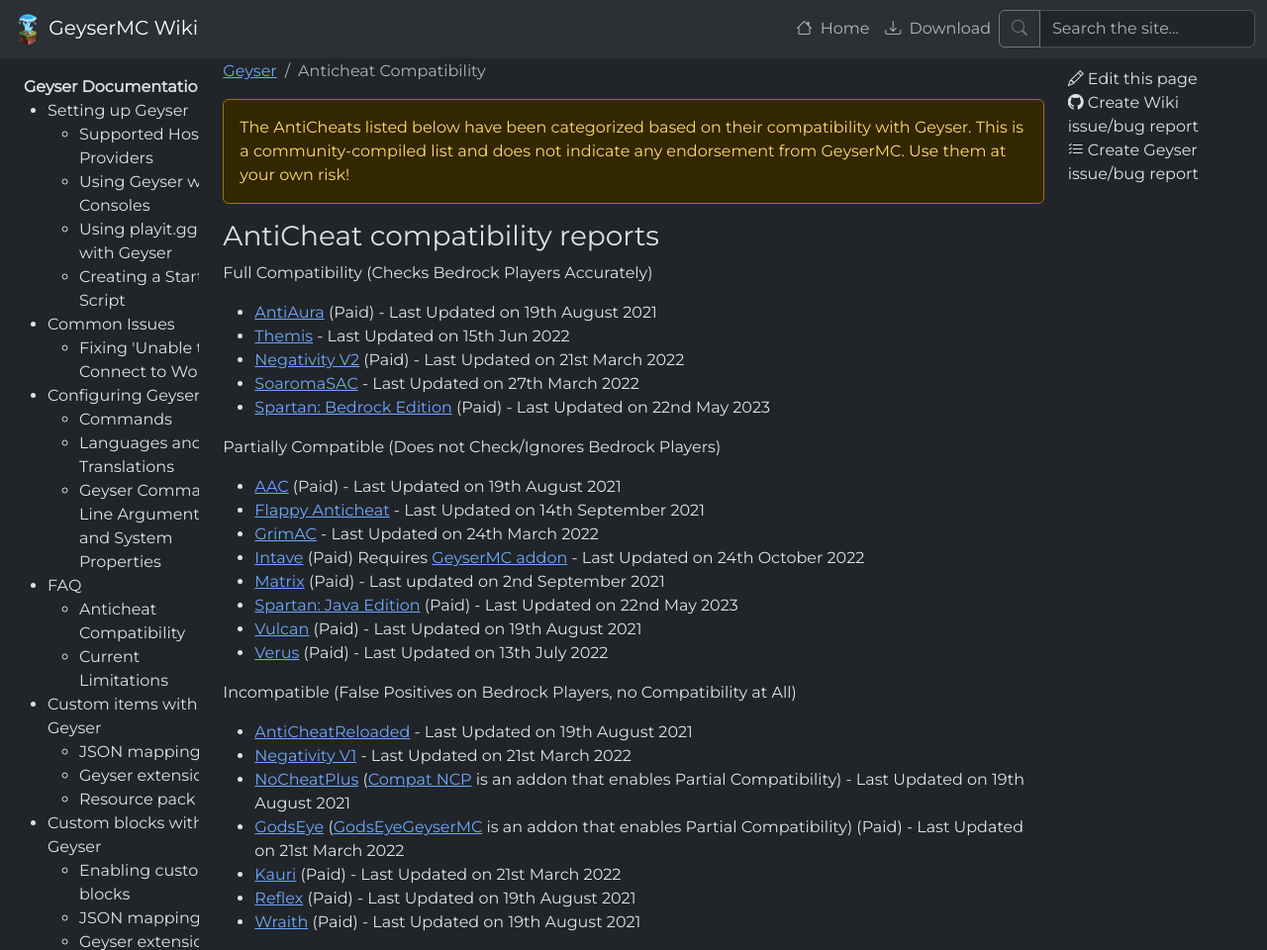
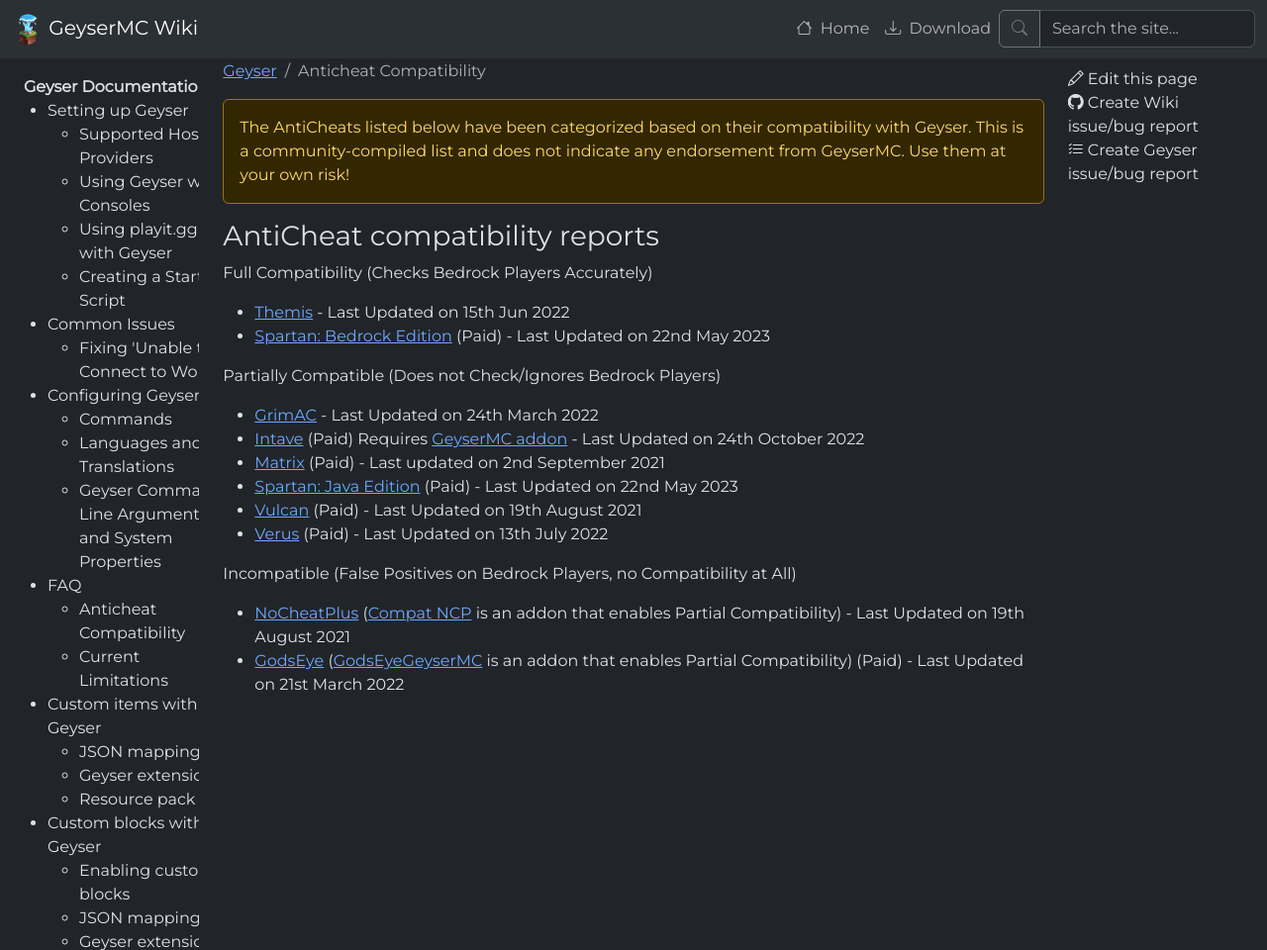
Before and after one commit to GeyserMC/GeyserWiki, a Jekyll site: the page built from _docs/geyser/anticheat-compatibility.md, in a window 1280 px wide and 960 px high. Shown: the whole window at 99% size. Built offline with Jekyll 4.4.1, drawn with Linux system fonts in a browser that asks for light colours.

Commit message:
Removed outdated anticheats

```diff
--- a/_docs/geyser/anticheat-compatibility.md
+++ b/_docs/geyser/anticheat-compatibility.md
@@ -10,16 +10,11 @@
 
 Full Compatibility (Checks Bedrock Players Accurately)
 
-- [AntiAura](https://www.spigotmc.org/resources/1368/){:target="_blank"} (Paid) - Last Updated on 19th August 2021
 - [Themis](https://www.spigotmc.org/resources/90766/){:target="_blank"} - Last Updated on 15th Jun 2022
-- [Negativity V2](https://www.spigotmc.org/resources/86874/){:target="_blank"} (Paid) - Last Updated on 21st March 2022
-- [SoaromaSAC](https://www.spigotmc.org/resources/87702/){:target="_blank"} - Last Updated on 27th March 2022
 - [Spartan: Bedrock Edition](https://builtbybit.com/resources/12832/){:target="_blank"} (Paid) - Last Updated on 22nd May 2023
 
 Partially Compatible (Does not Check/Ignores Bedrock Players)
 
-- [AAC](https://www.spigotmc.org/resources/6442/){:target="_blank"} (Paid) - Last Updated on 19th August 2021
-- [Flappy Anticheat](https://www.spigotmc.org/resources/92180/){:target="_blank"} - Last Updated on 14th September 2021
 - [GrimAC](https://github.com/MWHunter/Grim){:target="_blank"} - Last Updated on 24th March 2022
 - [Intave](https://intave.ac){:target="_blank"} (Paid) Requires [GeyserMC addon](https://github.com/intave/bedrock){:target="_blank"} - Last Updated on 24th October 2022
 - [Matrix](https://matrix.rip/){:target="_blank"} (Paid) - Last updated on 2nd September 2021
@@ -29,10 +24,5 @@
 
 Incompatible (False Positives on Bedrock Players, no Compatibility at All)
 
-- [AntiCheatReloaded](https://www.spigotmc.org/resources/23799/){:target="_blank"} - Last Updated on 19th August 2021
-- [Negativity V1](https://www.spigotmc.org/resources/48399/){:target="_blank"} - Last Updated on 21st March 2022
 - [NoCheatPlus](https://ci.codemc.io/job/Updated-NoCheatPlus/job/Updated-NoCheatPlus/){:target="_blank"} ([Compat NCP](https://github.com/Updated-NoCheatPlus/CompatNoCheatPlus/){:target="_blank"} is an addon that enables Partial Compatibility) - Last Updated on 19th August 2021
 - [GodsEye](https://www.spigotmc.org/resources/69595/){:target="_blank"} ([GodsEyeGeyserMC](https://github.com/TheDejavu/GodsEyeGeyserMC/releases){:target="_blank"} is an addon that enables Partial Compatibility) (Paid) - Last Updated on 21st March 2022
-- [Kauri](https://www.spigotmc.org/resources/53721/){:target="_blank"} (Paid) - Last Updated on 21st March 2022
-- [Reflex](https://www.spigotmc.org/resources/21122/){:target="_blank"} (Paid) - Last Updated on 19th August 2021
-- [Wraith](https://www.spigotmc.org/resources/66887/){:target="_blank"} (Paid) - Last Updated on 19th August 2021
```
